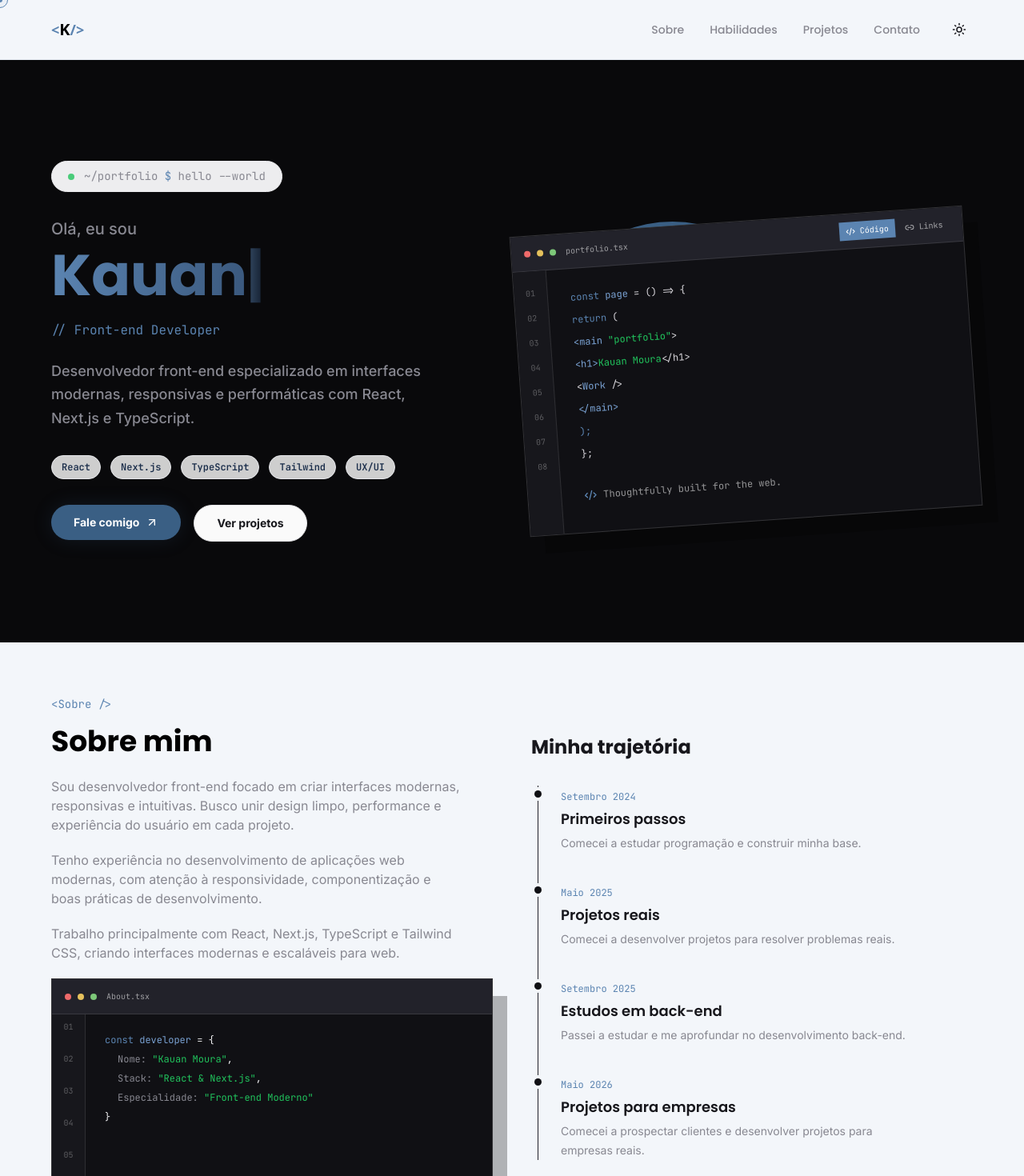
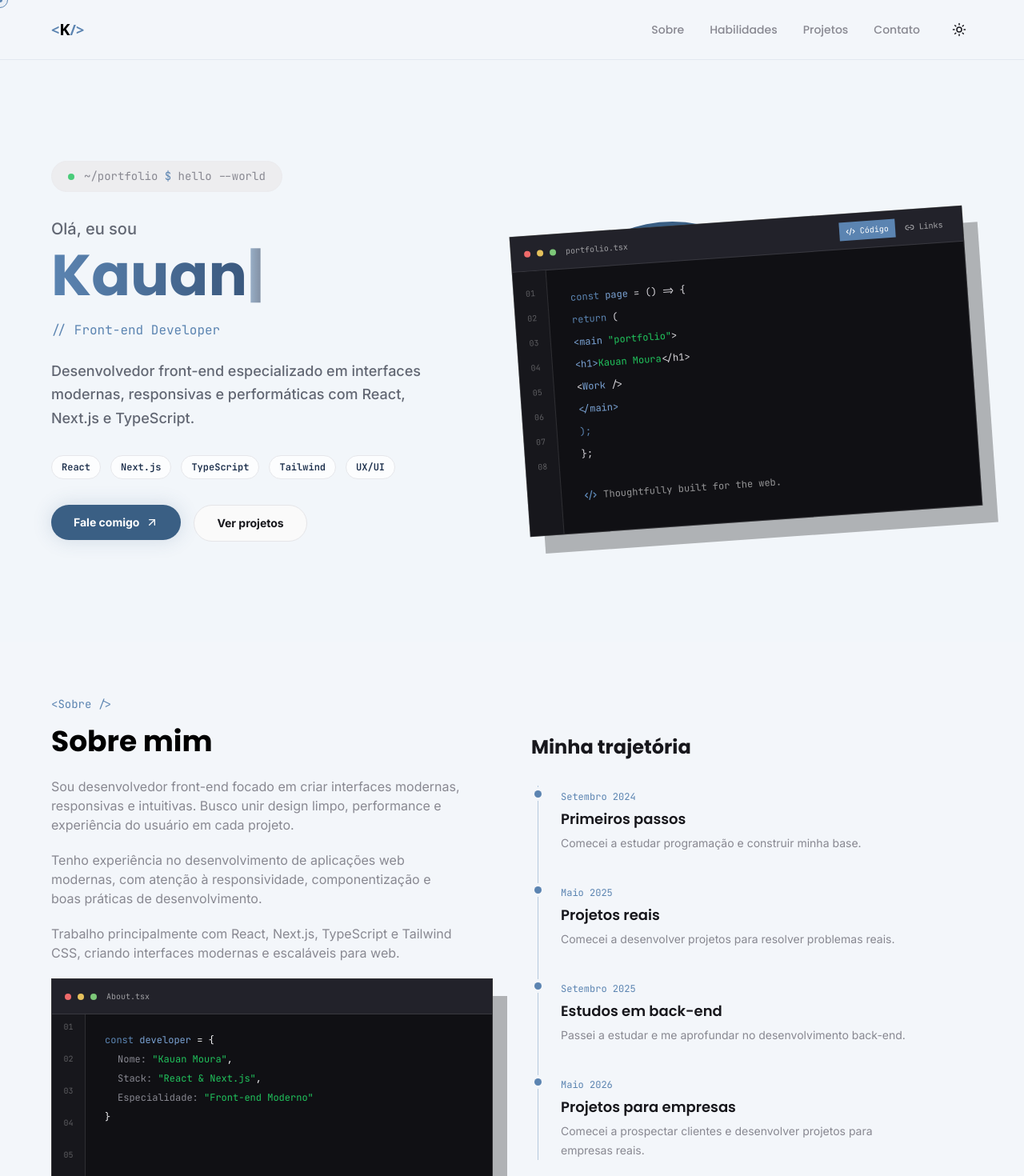
Before and after one commit to Kcode61/portfolio-kauan, a Next.js app: page / in a window 1280 px wide. Shown: the top 1470 px of the page at 80% size. Built offline with nearby package versions, Linux system fonts and the light colour scheme.

Commit message:
fix some bugs in the light mode

```diff
--- a/components/AboutSection/index.tsx
+++ b/components/AboutSection/index.tsx
@@ -151,7 +151,7 @@ export function AboutSection() {
             <h3 className="mb-8 font-poppins text-2xl font-bold text-[#17171c] dark:text-[#f2f2f2]">
               Minha trajetória
             </h3>
-            <ol className="ml-2 border-l border-[#22222A]">
+            <ol className="ml-2 border-l border-[#5B84B1]/40">
               {milestones.map((milestone, index) => (
                 <motion.li
                   key={milestone.date}
@@ -161,7 +161,7 @@ export function AboutSection() {
                   transition={{ duration: 0.5, delay: index * 0.12 }}
                   className="relative pb-9 pl-7 last:pb-0"
                 >
-                  <span className="absolute -left-[5px] top-1.5 h-[9px] w-[9px] rounded-full bg-[#101014] ring-4 ring-[#F3F6FA] dark:ring-[#09090B]" />
+                  <span className="absolute -left-[5px] top-1.5 h-[9px] w-[9px] rounded-full bg-[#5B84B1] ring-4 ring-[#F3F6FA] dark:ring-[#09090B]" />
                   <time className="font-brains text-xs text-[#5B84B1]">
                     {milestone.date}
                   </time>
--- a/components/HomeSection/index.tsx
+++ b/components/HomeSection/index.tsx
@@ -92,7 +92,7 @@ export function HomeSection() {
   return (
     <section
       id="Inicio"
-      className="relative flex min-h-[calc(100svh-72px)] items-center overflow-hidden bg-[#09090B] px-6 py-16 text-[#f2f2f4] sm:px-10 lg:px-16"
+      className="relative flex min-h-[calc(100svh-72px)] items-center overflow-hidden bg-[#F2F6FA] px-6 py-16 text-[#17171c] dark:bg-[#09090B] dark:text-[#f2f2f4] sm:px-10 lg:px-16"
     >
       <div className="mx-auto grid w-full max-w-6xl items-center gap-12 lg:grid-cols-[0.9fr_1.1fr] lg:gap-8">
         <div className="max-w-4xl mx-auto lg:mx-0 flex flex-col text-center lg:text-left">
@@ -103,7 +103,7 @@ export function HomeSection() {
             animate={{ opacity: 1, y: 0 }}
             transition={{ duration: 1 }}
           >
-            <p className="text-xl font-inter mt-8 mb-2 font-medium text-[#888891]">
+            <p className="text-xl font-inter mt-8 mb-2 font-medium text-[#626773] dark:text-[#a1a1aa]">
               Olá, eu sou
             </p>
           </motion.div>
@@ -113,13 +113,13 @@ export function HomeSection() {
             animate={{ opacity: 1, y: 0 }}
             transition={{ duration: 1, delay: 0.2 }}
           >
-            <h1 className="md:text-7xl flex justify-center lg:justify-start text-5xl mb-5 font-bold font-poppins bg-gradient-to-r from-[#5B84B1] to-[#1B2E4B] bg-clip-text text-transparent">
+            <h1 className="md:text-7xl flex justify-center lg:justify-start text-5xl mb-5 font-bold font-poppins bg-gradient-to-r from-[#5B84B1] to-[#1B2E4B] dark:to-[#7AA2D3] bg-clip-text text-transparent">
               {displayText}
               <motion.span
                 initial={{ opacity: 0 }}
                 animate={{ opacity: [1, 0, 1] }}
                 transition={{ duration: 0.9, repeat: Infinity }}
-                className="bg-gradient-to-r from-[#5B84B1] to-[#1B2E4B] bg-clip-text text-transparent"
+                className="bg-gradient-to-r from-[#5B84B1] to-[#1B2E4B] dark:to-[#7AA2D3] bg-clip-text text-transparent"
               >
                 |
               </motion.span>
@@ -143,7 +143,7 @@ export function HomeSection() {
             transition={{ duration: 1, delay: 0.5 }}
             className="mb-8"
           >
-            <p className="md:text-lg max-w-xl mx-auto lg:mx-0 text-[#888891] font-medium font-inter leading-relaxed">
+            <p className="md:text-lg max-w-xl mx-auto lg:mx-0 text-[#626773] dark:text-[#a1a1aa] font-medium font-inter leading-relaxed">
               Desenvolvedor front-end especializado em interfaces modernas,
               responsivas e performáticas com React, Next.js e TypeScript.
             </p>
```
